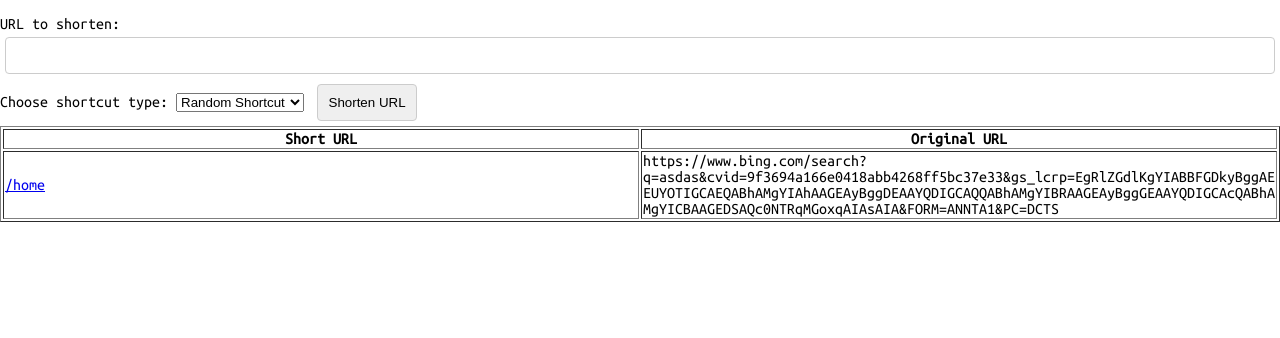
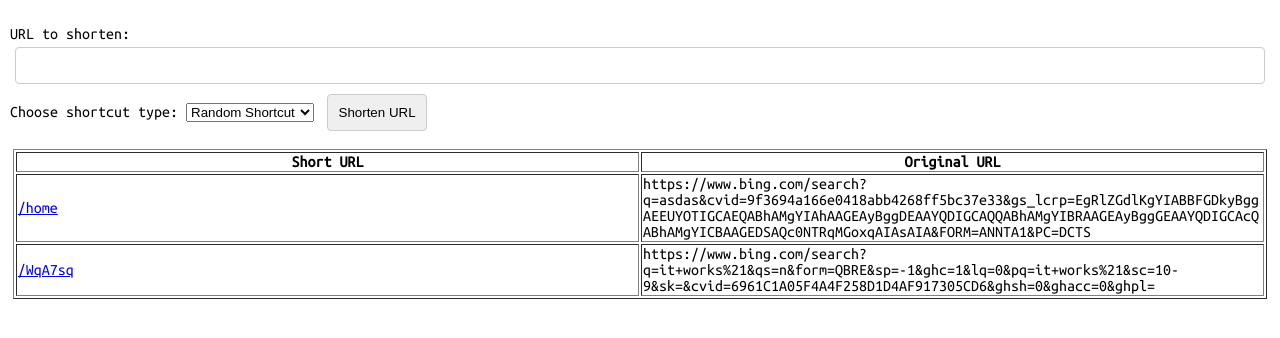
Before and after one commit to UndefinedConcept/QuickLinks-T24-, a Flask app: page / in a window 1280 px wide. Shown: the part 95-433 px from the top of the page. Run offline with Flask 3, Linux system fonts and the light colour scheme.

Commit message:
finishing touchs (margins)

```diff
--- a/templates/home.html
+++ b/templates/home.html
@@ -7,7 +7,7 @@
     <link href="https://fonts.googleapis.com/css2?family=Ubuntu+Mono:wght@400&display=swap" rel="stylesheet">
     <style>
         body {
-            margin: 0;
+            margin: 0px;
             font-family: 'Ubuntu Mono', monospace;
         }
         header {
@@ -52,7 +52,7 @@
             <a href="/about">About</a>
         </nav>
     </header>
-    <form method="POST" action="/">
+    <form style="margin: 10px;" method="POST" action="/">
         <br>URL to shorten: <div class="flex-container"><input type="text" name="url" required></div>
         <label for="shortcut_type">Choose shortcut type:</label>
         <select name="shortcut_type" id="shortcut_type" required onchange="togglePersonalShortcut()">
@@ -64,7 +64,7 @@
             <input type="text" name="personal_shortcut" placeholder="Enter personal shortcut">
         </div>
     </form>
-    <div style="max-width: 100%;">
+    <div style="max-width: 99%; margin: 1%;">
       <table border="1">
         <tr>
             <th style="max-width: 25%; word-wrap: break-word;">Short URL</th>
--- a/url_mapping.csv
+++ b/url_mapping.csv
@@ -1 +1,2 @@
 home,https://www.bing.com/search?q=asdas&cvid=9f3694a166e0418abb4268ff5bc37e33&gs_lcrp=EgRlZGdlKgYIABBFGDkyBggAEEUYOTIGCAEQABhAMgYIAhAAGEAyBggDEAAYQDIGCAQQABhAMgYIBRAAGEAyBggGEAAYQDIGCAcQABhAMgYICBAAGEDSAQc0NTRqMGoxqAIAsAIA&FORM=ANNTA1&PC=DCTS
+WqA7sq,https://www.bing.com/search?q=it+works%21&qs=n&form=QBRE&sp=-1&ghc=1&lq=0&pq=it+works%21&sc=10-9&sk=&cvid=6961C1A05F4A4F258D1D4AF917305CD6&ghsh=0&ghacc=0&ghpl=
```
